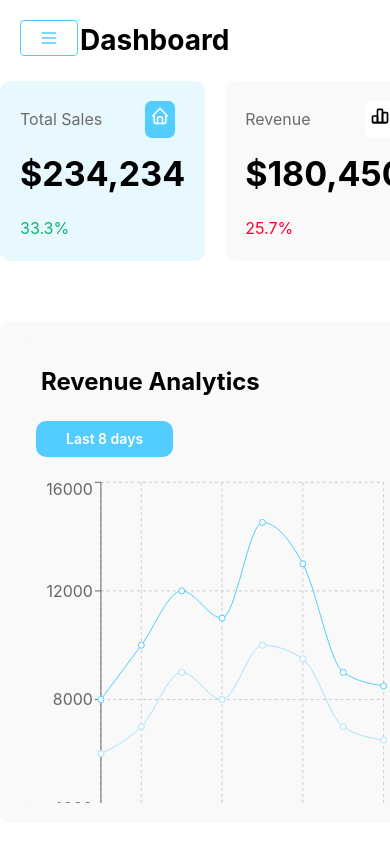
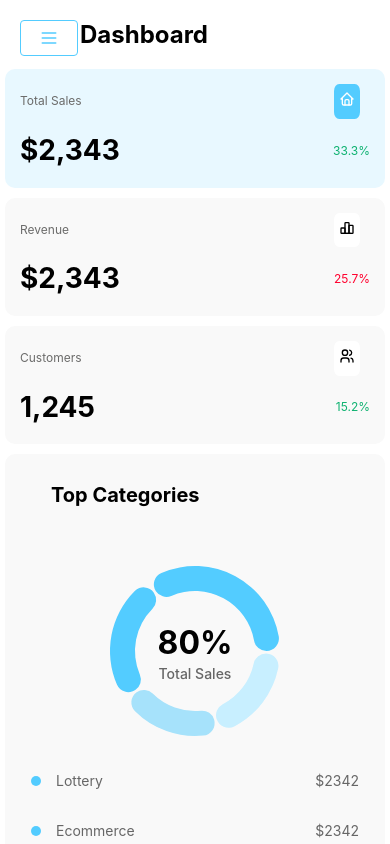
Before and after one commit to hamzakhan696/inam-bazar-adminpanel, a React (Vite) app: page / in a window 390 px wide. Shown: the top 844 px of the page. Built offline with nearby package versions, Linux system fonts and the light colour scheme.

Commit message:
dashboard changes

```diff
--- a/src/AdminPanel/Dashboard/Dashboard.tsx
+++ b/src/AdminPanel/Dashboard/Dashboard.tsx
@@ -1,4 +1,4 @@
-import { Text, Group } from "@mantine/core";
+import { Text, Group, Box } from "@mantine/core";
 import { useMediaQuery } from "@mantine/hooks";
 import { IconHome, IconChartBar, IconUsers } from "@tabler/icons-react";
 import RevenueAnalyticsChart from "./RevenueAnalyticsChart";
@@ -12,29 +12,85 @@ import RecentActivityChart from "./RecentActivityChart";
 import { Footer } from "./Footer";
 
 export const Dashboard = () => {
+  const isExtraSmallScreen = useMediaQuery('(max-width: 480px)');
   const isSmallScreen = useMediaQuery('(max-width: 768px)');
+  const isMediumScreen = useMediaQuery('(max-width: 1024px)');
+  const isLargeScreen = useMediaQuery('(max-width: 1440px)');
+
+  // Sidebar is visible on screens >1024px, hidden or toggled on screens <=1024px
+  const isMobile = isMediumScreen;
+
+  // Define margins based on screen size
+  const containerMargin = isExtraSmallScreen
+    ? '5px'
+    : isSmallScreen
+      ? '10px'
+      : isMediumScreen
+        ? '15px'
+        : isLargeScreen
+          ? '20px'
+          : '30px';
+
+  // Adjust grid gap based on screen size
+  const gridGap = isExtraSmallScreen
+    ? '10px'
+    : isSmallScreen
+      ? '15px'
+      : isMediumScreen
+        ? '15px'
+        : isLargeScreen
+          ? '15px'
+          : '15px';
+
+  // Calculate available width considering sidebar (200px) on non-mobile screens
+  const sidebarWidth = isMobile ? 0 : 0;
+  const containerWidth = `calc(100vw - ${sidebarWidth}px - ${containerMargin} * 2)`;
 
   return (
-    <>
-      <Group justify="space-between" wrap="wrap" gap="sm">
-        <h1 style={{ marginLeft: isSmallScreen ? '80px' : '0px', fontSize: '28px' }}>Dashboard</h1>
+    <Box
+      style={{
+        marginLeft: isMobile ? containerMargin : `calc(${sidebarWidth}px + ${containerMargin})`,
+        marginRight: containerMargin,
+        maxWidth: containerWidth,
+        boxSizing: 'border-box',
+        paddingBottom: '20px',
+      }}
+    >
+      <Group
+        justify="space-between"
+        wrap="wrap"
+        gap="sm"
+        style={{
+          marginBottom: '0px',
+        }}
+      >
+        <h1 style={{
+          marginLeft: isMediumScreen ? '75px' : '0px',
+          fontSize: isExtraSmallScreen ? '24px' : '28px'
+        }}>
+          Dashboard
+        </h1>
       </Group>
 
       <Group
         style={{
           display: 'grid',
-          gridTemplateColumns: 'repeat(4, 1fr)',
-          gap: '20px',
+          gridTemplateColumns: isExtraSmallScreen
+            ? '1fr'
+            : isSmallScreen
+              ? 'repeat(2, 1fr)'
+              : 'repeat(4, 1fr)',
+          gap: gridGap,
           width: '100%',
           alignItems: 'start',
         }}
       >
         {/* Total Sales */}
-        <div style={{ gridColumn: '1', gridRow: '1' }}>
+        <div style={{ gridColumn: isSmallScreen ? '1 / span 2' : '1', gridRow: '1' }}>
           <Group
             style={{
               backgroundColor: "#E8F8FF",
-            padding: "20px",
+              padding: isExtraSmallScreen ? "15px" : isMediumScreen ? "18px" : "20px",
               borderRadius: "10px",
               display: "flex",
               flexDirection: "column",
@@ -49,9 +105,17 @@ export const Dashboard = () => {
                 width: "100%",
               }}
             >
-            <Text style={{ color: '#6B6B6A'}}>Total Sales</Text>
-            <span style={{ backgroundColor: '#53CCFF', color: 'white', padding: '5px', borderRadius: '20%', marginRight: '10px' }}>
-              <IconHome size={20} color="white" />
+              <Text style={{ color: '#6B6B6A', fontSize: isExtraSmallScreen ? '12px' : isMediumScreen ? '14px' : '16px' }}>
+                Total Sales
+              </Text>
+              <span style={{
+                backgroundColor: '#53CCFF',
+                color: 'white',
+                padding: '5px',
+                borderRadius: '20%',
+                marginRight: '10px'
+              }}>
+                <IconHome size={isExtraSmallScreen ? 16 : 20} color="white" />
               </span>
             </Group>
             <Group
@@ -62,18 +126,27 @@ export const Dashboard = () => {
                 width: "100%",
               }}
             >
-            <Text style={{ fontSize: '34px', fontWeight: 'bold', padding: 0, margin: 0}}>$234,234</Text>
-            <Text style={{ color: '#0FB271' }}>33.3%</Text>
+              <Text style={{
+                fontSize: isExtraSmallScreen ? '28px' : isMediumScreen ? '30px' : '34px',
+                fontWeight: 'bold',
+                padding: 0,
+                margin: 0
+              }}>
+                $2,343
+              </Text>
+              <Text style={{ color: '#0FB271', fontSize: isExtraSmallScreen ? '12px' : isMediumScreen ? '14px' : '16px' }}>
+                33.3%
+              </Text>
             </Group>
           </Group>
         </div>
 
         {/* Revenue */}
-        <div style={{ gridColumn: '2', gridRow: '1' }}>
+        <div style={{ gridColumn: isSmallScreen ? '1 / span 2' : '2', gridRow: isSmallScreen ? '2' : '1' }}>
           <Group
             style={{
               backgroundColor: "#F9F9F9",
-            padding: "20px",
+              padding: isExtraSmallScreen ? "15px" : isMediumScreen ? "18px" : "20px",
               borderRadius: "10px",
               display: "flex",
               flexDirection: "column",
@@ -88,9 +161,17 @@ export const Dashboard = () => {
                 width: "100%",
               }}
             >
-            <Text style={{ color: '#6B6B6A'}}>Revenue</Text>
-            <span style={{ backgroundColor: 'white', color: 'white', padding: '5px', borderRadius: '20%', marginRight: '10px' }}>
-              <IconChartBar size={20} color="black" />
+              <Text style={{ color: '#6B6B6A', fontSize: isExtraSmallScreen ? '12px' : isMediumScreen ? '14px' : '16px' }}>
+                Revenue
+              </Text>
+              <span style={{
+                backgroundColor: 'white',
+                color: 'white',
+                padding: '5px',
+                borderRadius: '20%',
+                marginRight: '10px'
+              }}>
+                <IconChartBar size={isExtraSmallScreen ? 16 : 20} color="black" />
               </span>
             </Group>
             <Group
@@ -101,18 +182,27 @@ export const Dashboard = () => {
                 width: "100%",
               }}
             >
-            <Text style={{ fontSize: '34px', fontWeight: 'bold', padding: 0, margin: 0}}>$180,450</Text>
-            <Text style={{ color: '#FF002E' }}>25.7%</Text>
+              <Text style={{
+                fontSize: isExtraSmallScreen ? '28px' : isMediumScreen ? '30px' : '34px',
+                fontWeight: 'bold',
+                padding: 0,
+                margin: 0
+              }}>
+                $2,343
+              </Text>
+              <Text style={{ color: '#FF002E', fontSize: isExtraSmallScreen ? '12px' : isMediumScreen ? '14px' : '16px' }}>
+                25.7%
+              </Text>
             </Group>
           </Group>
         </div>
 
         {/* Customers */}
-        <div style={{ gridColumn: '3', gridRow: '1' }}>
+        <div style={{ gridColumn: isSmallScreen ? '1 / span 2' : '3', gridRow: isSmallScreen ? '3' : '1' }}>
           <Group
             style={{
               backgroundColor: "#F9F9F9",
-            padding: "20px",
+              padding: isExtraSmallScreen ? "15px" : isMediumScreen ? "18px" : "20px",
               borderRadius: "10px",
               display: "flex",
               flexDirection: "column",
@@ -127,9 +217,17 @@ export const Dashboard = () => {
                 width: "100%",
               }}
             >
-            <Text style={{ color: '#6B6B6A'}}>Customers</Text>
-            <span style={{ backgroundColor: 'white', color: 'white', padding: '5px', borderRadius: '20%', marginRight: '10px' }}>
-              <IconUsers size={20} color="black" />
+              <Text style={{ color: '#6B6B6A', fontSize: isExtraSmallScreen ? '12px' : isMediumScreen ? '14px' : '16px' }}>
+                Customers
+              </Text>
+              <span style={{
+                backgroundColor: 'white',
+                color: 'white',
+                padding: '5px',
+                borderRadius: '20%',
+                marginRight: '10px'
+              }}>
+                <IconUsers size={isExtraSmallScreen ? 16 : 20} color="black" />
               </span>
             </Group>
             <Group
@@ -140,24 +238,40 @@ export const Dashboard = () => {
                 width: "100%",
               }}
             >
-            <Text style={{ fontSize: '34px', fontWeight: 'bold', padding: 0, margin: 0}}>1,245</Text>
-            <Text style={{ color: '#0FB271' }}>15.2%</Text>
+              <Text style={{
+                fontSize: isExtraSmallScreen ? '28px' : isMediumScreen ? '30px' : '34px',
+                fontWeight: 'bold',
+                padding: 0,
+                margin: 0
+              }}>
+                1,245
+              </Text>
+              <Text style={{ color: '#0FB271', fontSize: isExtraSmallScreen ? '12px' : isMediumScreen ? '14px' : '16px' }}>
+                15.2%
+              </Text>
             </Group>
           </Group>
         </div>
 
-        {/* Top Categories Chart: right side spanning 2 rows */}
-        <div style={{ gridColumn: '4', gridRow: '1 / span 2', height: '100%', display: 'flex', flexDirection: 'column', justifyContent: 'stretch', }}>
+        {/* Top Categories Chart */}
+        <div style={{
+          gridColumn: isSmallScreen ? '1 / span 2' : '4',
+          gridRow: isSmallScreen ? '4' : '1 / span 2',
+          height: '100%',
+          display: 'flex',
+          flexDirection: 'column',
+          justifyContent: 'stretch'
+        }}>
           <TopCategoriesChart />
         </div>
 
-        {/* RevenueAnalyticsChart: under Total Sales + Revenue */}
+        {/* RevenueAnalyticsChart */}
         <div
           style={{
-            gridColumn: '1 / span 2',
-            gridRow: '2',
+            gridColumn: isSmallScreen ? '1 / span 2' : '1 / span 2',
+            gridRow: isSmallScreen ? '5' : '2',
             backgroundColor: '#F9F9F9',
-            padding: '20px',
+            padding: isExtraSmallScreen ? '15px' : isMediumScreen ? '18px' : '0px',
             borderRadius: '10px',
           }}
         >
@@ -165,33 +279,44 @@ export const Dashboard = () => {
         </div>
 
         {/* ActiveUserChart */}
-        <div style={{ gridColumn: '1', gridRow: '3' }}>
+        <div style={{ gridColumn: isSmallScreen ? '1 / span 2' : '1', gridRow: isSmallScreen ? '6' : '3' }}>
           <ActiveUserChart />
         </div>
 
-        <div style={{ gridColumn: '2 / span 2', gridRow: '3' }}>
-          <ConversionRateChart/>
+        {/* ConversionRateChart */}
+        <div style={{ gridColumn: isSmallScreen ? '1 / span 2' : '2 / span 2', gridRow: isSmallScreen ? '7' : '3' }}>
+          <ConversionRateChart />
         </div>
 
-        <div style={{ gridColumn: '4', gridRow: '3', height: '100%', display: 'flex', flexDirection: 'column', justifyContent: 'stretch', }}>
+        {/* TrafficSourceChart */}
+        <div style={{
+          gridColumn: isSmallScreen ? '1 / span 2' : '4',
+          gridRow: isSmallScreen ? '8' : '3',
+          height: '100%',
+          display: 'flex',
+          flexDirection: 'column',
+          justifyContent: 'stretch'
+        }}>
           <TrafficSourceChart />
         </div>
 
-        <div style={{ gridColumn: '1 / span 3', gridRow: '4' }}>
-          <RecentOrders/>
+        {/* RecentOrders */}
+        <div style={{ gridColumn: isSmallScreen ? '1 / span 2' : '1 / span 3', gridRow: isSmallScreen ? '9' : '4' }}>
+          <RecentOrders />
         </div>
 
-        <div style={{ gridColumn: '4', gridRow: '4' }}>
+        {/* RecentActivityChart */}
+        <div style={{ gridColumn: isSmallScreen ? '1 / span 2' : '4', gridRow: isSmallScreen ? '10' : '4' }}>
           <RecentActivityChart />
         </div>
 
-        {/* MonthlyTargetChart: under Customers */}
+        {/* MonthlyTargetChart */}
         <div
           style={{
-            gridColumn: '3',
-            gridRow: '2',
+            gridColumn: isSmallScreen ? '1 / span 2' : '3',
+            gridRow: isSmallScreen ? '11' : '2',
             backgroundColor: '#F9F9F9',
-            padding: '20px',
+            padding: isExtraSmallScreen ? '15px' : isMediumScreen ? '18px' : '0px',
             borderRadius: '10px',
           }}
         >
@@ -199,7 +324,7 @@ export const Dashboard = () => {
         </div>
       </Group>
 
-      <Footer/>
-    </>
+      <Footer />
+    </Box>
   );
 };
--- a/src/AdminPanel/Dashboard/MonthlyTargetChart.tsx
+++ b/src/AdminPanel/Dashboard/MonthlyTargetChart.tsx
@@ -1,11 +1,13 @@
 import { ResponsiveContainer, PieChart, Pie, Tooltip, Cell } from "recharts";
 import { Card, Group, Text } from "@mantine/core";
+import { useMediaQuery } from "@mantine/hooks";
 interface LabelProps {
   cx: number;
   cy: number;
 }
 
 const MonthlyTargetChart = () => {
+  const isMediumScreen = useMediaQuery('(max-width: 1450px)');
   const data = [
     { name: "Progress", value: 85, fill: "#53CCFF" },
     { name: "Remaining", value: 15, fill: "#E0E0E0" },
@@ -20,7 +22,7 @@ const MonthlyTargetChart = () => {
           fill="#333"
           textAnchor="middle"
           dominantBaseline="central"
-          style={{ fontSize: "24px", fontWeight: "bold" }}
+          style={{ fontSize: isMediumScreen ? "18px" : "24px", fontWeight: "bold" }}
         >
           85%
         </text>
@@ -30,7 +32,7 @@ const MonthlyTargetChart = () => {
           fill="#666"
           textAnchor="middle"
           dominantBaseline="central"
-          style={{ fontSize: "14px", fontWeight: "normal" }}
+          style={{ fontSize: isMediumScreen ? "8px" : "14px", fontWeight: "normal" }}
         >
           +8.02% from last month
         </text>
@@ -45,7 +47,7 @@ const MonthlyTargetChart = () => {
         <Text c="dimmed" p="5">...</Text>
       </Group>
 
-      <div style={{ width: "100%", height: 335 }}>
+      <div style={{ width: "100%", height: 285, marginTop: '5px' }}>
         <ResponsiveContainer width="100%" height="100%">
           <PieChart>
             <Pie
--- a/src/AdminPanel/Dashboard/RecentActivityChart.tsx
+++ b/src/AdminPanel/Dashboard/RecentActivityChart.tsx
@@ -19,7 +19,7 @@ export default function RecentActivityChart() {
             <IconShoppingCart size={20} color="white" />
           </span>
           <Flex direction={"column"}>
-            <Text>Maureen Steel purchased 2 items totaling $120.</Text>
+            <Text style={{ fontSize: '12px'}}>Maureen Steel purchased 2 items totaling $120.</Text>
             <Text c="dimmed" style={{ fontSize: '12px'}}>10:30 AM</Text>
           </Flex>
         </div>
@@ -29,7 +29,7 @@ export default function RecentActivityChart() {
             <IconShoppingCart size={20} color="white" />
           </span>
           <Flex direction={"column"}>
-            <Text>The price of "Smart TV" was updated from $500 to $450.</Text>
+            <Text style={{ fontSize: '12px'}}>The price of "Smart TV" was updated from $500 to $450.</Text>
             <Text c="dimmed" style={{ fontSize: '12px'}}>9:45 AM</Text>
           </Flex>
         </div>
@@ -39,17 +39,17 @@ export default function RecentActivityChart() {
             <IconStar size={20} color="white" />
           </span>
           <Flex direction={"column"}>
-            <Text>Vincent Laurent left a 5-star review for "Wireless Headphones."</Text>
+            <Text style={{ fontSize: '12px'}}>5-star review for "Wireless Headphones."</Text>
             <Text c="dimmed" style={{ fontSize: '12px'}}>8:20 AM</Text>
           </Flex>
         </div>
         <div style={{ height: '40px', borderLeft: '2px solid #53CCFF', marginLeft: '14px' }}></div>
-        <div style={{ display: 'flex', alignItems: 'center', marginBottom: '10px', marginTop: '10px' }}>
+        <div style={{ display: 'flex', alignItems: 'center' }}>
           <span style={{ backgroundColor: '#53CCFF', color: 'white', padding: '5px', borderRadius: '50%', marginRight: '10px' }}>
             <IconShoe size={20} color="white" />
           </span>
           <Flex direction={"column"}>
-            <Text>"Running Shoes" stock is below 10 units.</Text>
+            <Text style={{ fontSize: '12px'}}>"Running Shoes" stock is below 10 units.</Text>
             <Text c="dimmed" style={{ fontSize: '12px'}}>7:50 AM</Text>
           </Flex>
         </div>
--- a/src/AdminPanel/Dashboard/RevenueAnalyticsChart.tsx
+++ b/src/AdminPanel/Dashboard/RevenueAnalyticsChart.tsx
@@ -24,8 +24,8 @@ const RevenueAnalyticsChart = () => {
         </Button>
       </Group>
 
-      <div style={{ width: "100%", height: 310, marginTop: '20px' }}>
-        <ResponsiveContainer width="100%" height={isMediumScreen ? 500 : 300}>
+      <div style={{ width: "100%", height: isMediumScreen ? 330 : 280, marginTop: '0px' }}>
+        <ResponsiveContainer width="100%" height={isMediumScreen ? 330 : 300}>
       <LineChart data={data}>
         <CartesianGrid strokeDasharray="3 3" />
         <XAxis dataKey="date" />
--- a/src/AdminPanel/Dashboard/TopCategoriesChart.tsx
+++ b/src/AdminPanel/Dashboard/TopCategoriesChart.tsx
@@ -1,7 +1,9 @@
 import { Card, Group, Text } from "@mantine/core";
+import { useMediaQuery } from "@mantine/hooks";
 import { ResponsiveContainer, PieChart, Pie, Cell } from "recharts";
 
 export default function TopCategoriesChart() {
+  const isMediumScreen = useMediaQuery('(max-width: 1300px)');
   return (
     <Card style={{ backgroundColor: "#F9F9F9", borderRadius: '10px', height: '100%' }}>
           <Group justify="space-between" mb={30}>
@@ -10,7 +12,7 @@ export default function TopCategoriesChart() {
             </Text>
           </Group>
           {/* Rest of your PieChart code remains unchanged */}
-          <div style={{ height: 250 }}>
+          <div style={{ height: 200 }}>
               <ResponsiveContainer width="100%" height="100%">
                 <PieChart>
                   <Pie
@@ -65,7 +67,7 @@ export default function TopCategoriesChart() {
                 </PieChart>
               </ResponsiveContainer>
             </div>
-            <Group mt={20} gap={30} align="flex-start" style={{ padding: '0px 30px' }}>
+            <Group mt={20} gap={30} align="flex-start" style={{ padding: isMediumScreen ? '0px 10px' : '0px 30px' }}>
               <Group gap="xs" align="center" style={{ justifyContent: 'space-between', width: '100%' }}>
                 <Group align="center" gap="15px">
                   <div style={{ width: 10, height: 10, borderRadius: '50%', backgroundColor: '#53CCFF' }} />
--- a/src/AdminPanel/Dashboard/TrafficSourceChart.tsx
+++ b/src/AdminPanel/Dashboard/TrafficSourceChart.tsx
@@ -1,4 +1,5 @@
 import { Card, Group, Text } from "@mantine/core";
+import { useMediaQuery } from "@mantine/hooks";
 import {
   BarChart,
   Bar,
@@ -7,6 +8,7 @@ import {
 } from "recharts";
 
 export default function TrafficSourceChart() {
+  const isMediumScreen = useMediaQuery('(max-width: 1300px)');
     const data = [
     { name: 'Cat 1', value: 100 },
     { name: 'Cat 2', value: 100 },
@@ -20,7 +22,7 @@ export default function TrafficSourceChart() {
     <Card style={{ backgroundColor: "#F9F9F9", borderRadius: '10px', height: '100%' }}>
           <Group justify="space-between" mb={30}>
             <Text size="md" c="black" style={{ fontSize: '20px', fontWeight: 'bold', padding: 5, margin: 0 }}>
-              Top Categories
+              Traffic Source
             </Text>
           </Group>
           <div style={{ height: 130 }}>
@@ -46,7 +48,7 @@ export default function TrafficSourceChart() {
           </ResponsiveContainer>
         </Card>
       </div>
-            <Group mt={20} gap={20} align="flex-start" style={{ padding: '0px 30px' }}>
+            <Group mt={20} gap={20} align="flex-start" style={{ padding: isMediumScreen ? '0px 10px' : '0px 30px' }}>
               <Group gap="xs" align="center" style={{ justifyContent: 'space-between', width: '100%' }}>
                 <Group align="center" gap="15px">
                   <div style={{ width: 10, height: 10, borderRadius: '50%', backgroundColor: '#53CCFF' }} />
--- a/src/AdminPanel/Layout/Layout.tsx
+++ b/src/AdminPanel/Layout/Layout.tsx
@@ -7,7 +7,7 @@ import { useMediaQuery } from "@mantine/hooks";
 
 const Layout = () => {
   const [isSidebarOpen, setIsSidebarOpen] = useState(false);
-  const isMobile = useMediaQuery("(max-width: 768px)");
+  const isMobile = useMediaQuery("(max-width: 1024px)");
 
   const toggleSidebar = () => {
     setIsSidebarOpen(!isSidebarOpen);
```
Lines whose indentation alone changed are shown as unchanged.
